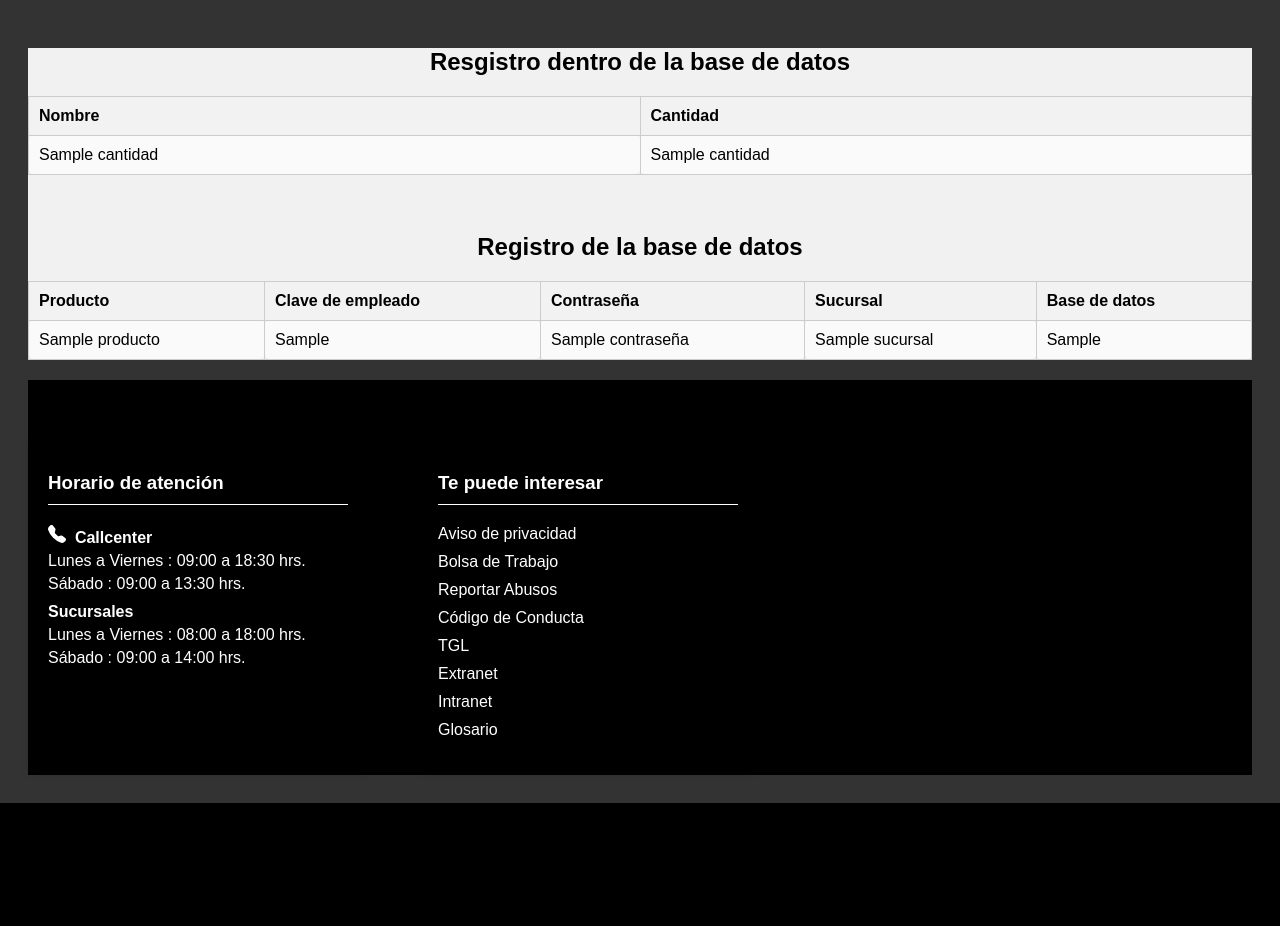
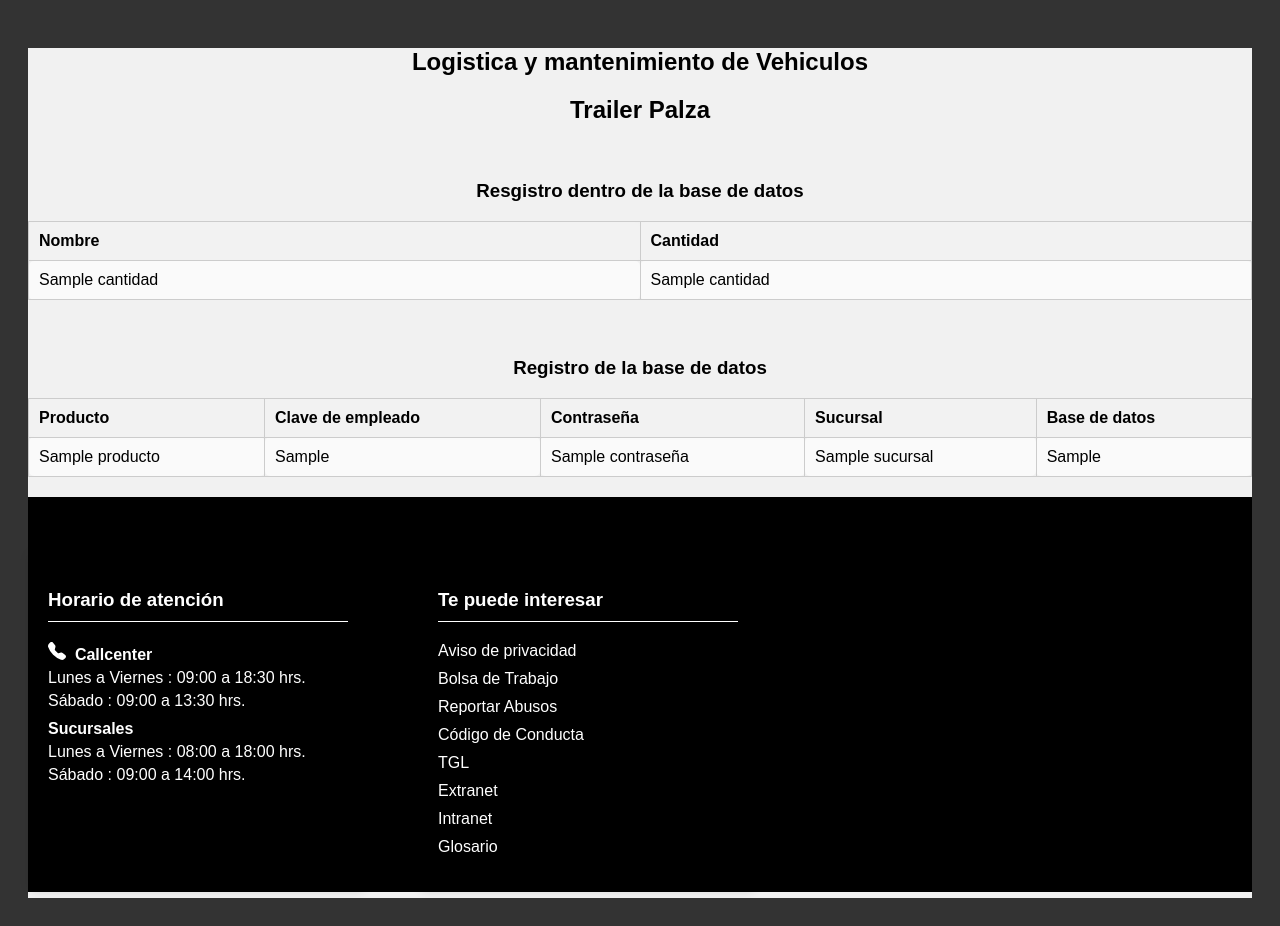
Before and after one commit to emir12344949494/Html, a Flask app: page /interior in a window 1280 px wide. Before the commit the page ends 803 px from the top, so only its background shows below. Run offline with Flask 2, Linux system fonts and the light colour scheme; a database or web service that is not in the repository returns one stand-in record (values such as "Sample title").

Commit message:
se añadio un archivo de css y se modifico el interior

```diff
--- a/static/css/styles.css
+++ b/static/css/styles.css
@@ -90,3 +90,8 @@ tr:hover {
     display: flex;
     gap: 50px;
 }
+
+.delta{
+    background: #f1f1f1;
+    height: 850px;
+}
--- a/templates/interior.html
+++ b/templates/interior.html
@@ -6,7 +6,11 @@
     <link class="ops" rel="icon" href="{{ url_for('static', filename='css/database.svg') }}" type="image/svg+xml">
 </head>
 <body>
-  <section  class="container">
+  <section  class="delta">
+    <h1 class="home"><center>Logistica y mantenimiento de Vehiculos</h1>
+        <h1 class="home"><center>Trailer Palza</h1>
+    <section  class="container">
+    <br>
     <h1><center>Resgistro dentro de la base de datos</center></h1>
     <table border="1">
         <tr>
@@ -80,6 +84,7 @@
         </div>
     </div>
     </footer>
-  </section>
+   </section>
+ </section>
 </body>
 </html
```
